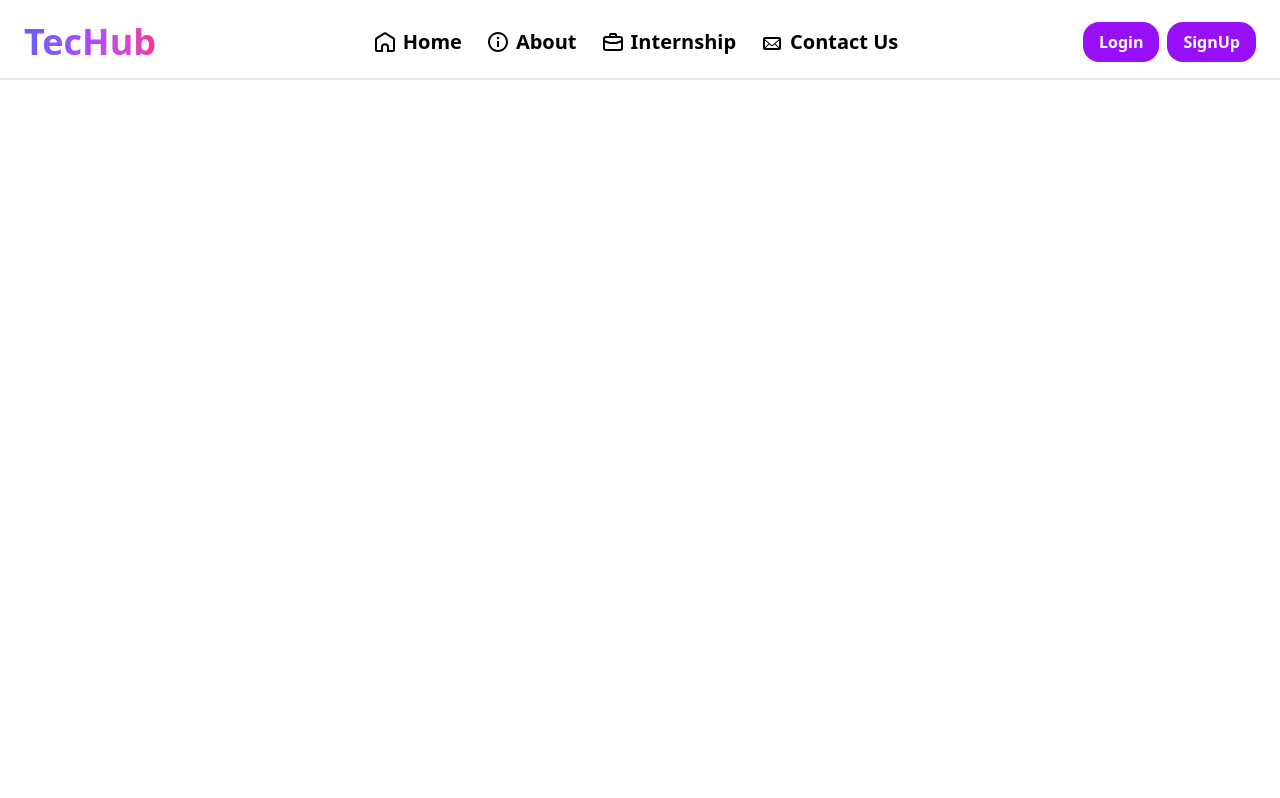
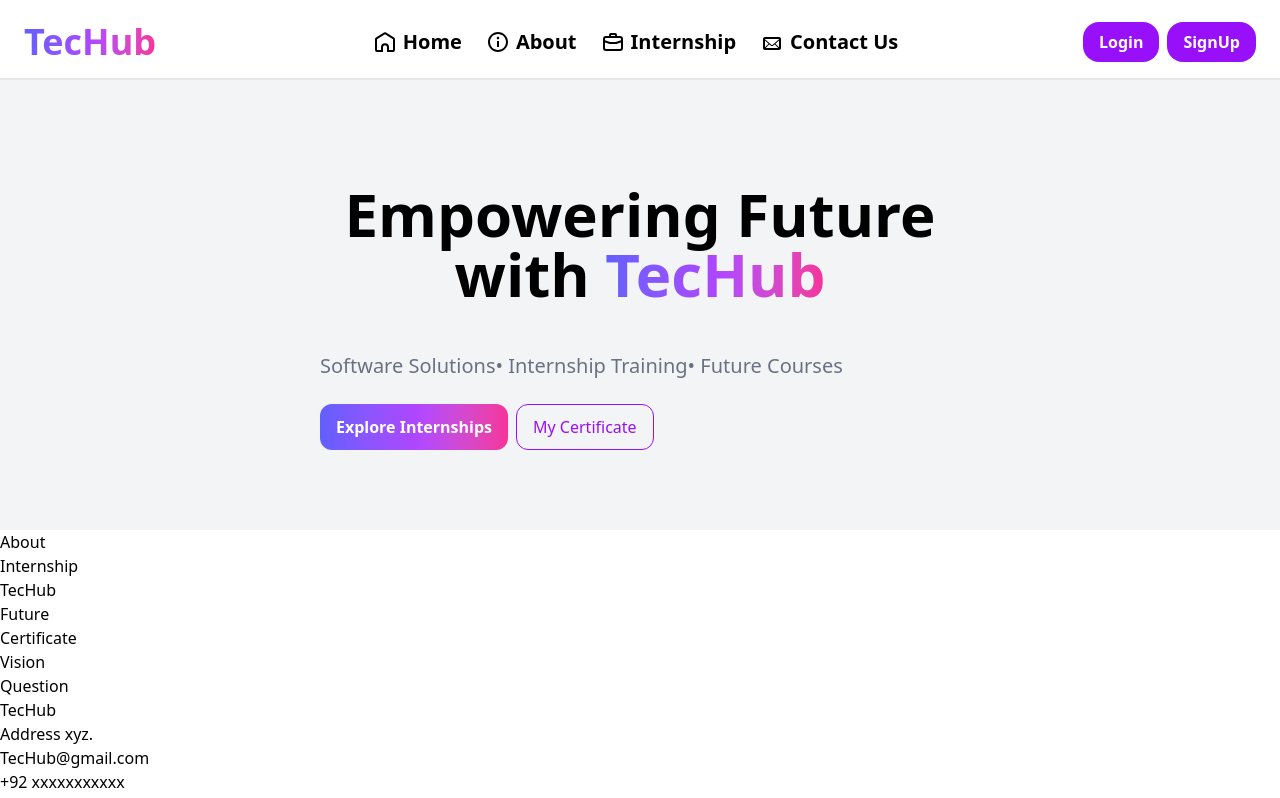
Before and after one commit to Muzamil-Fatima/Tec-Hub, a React app in the folder frontend/: page / in a window 1280 px wide. Shown: the top 798 px of the page. Built offline with nearby package versions, Linux system fonts and the light colour scheme; the HTML template or start-up script is replaced by a standard one.

Commit message:
Add file

```diff
--- a/frontend/src/App.jsx
+++ b/frontend/src/App.jsx
@@ -1,4 +1,6 @@
+import Footer from "./Components/Footer"
 import Navbar from "./Components/Navbar"
+import LandingPage from "./pages/Home/LandingPage"
 
 function App() {
 
@@ -6,6 +8,8 @@ function App() {
     <>
     <div className="text-black bg-white font">
       <Navbar />
+      <LandingPage />
+      <Footer />
     </div>
     </>
   )
--- a/frontend/src/pages/Home/About.jsx
+++ b/frontend/src/pages/Home/About.jsx
@@ -1,9 +1,12 @@
-import React from 'react'
+import React from "react";
 
 const About = () => {
   return (
-    <div>About</div>
-  )
-}
+    <div>
+      About
+<h2></h2>
+    </div>
+  );
+};
 
-export default About
+export default About;
--- a/frontend/src/pages/Home/Certificate.jsx
+++ b/frontend/src/pages/Home/Certificate.jsx
@@ -1,9 +1,12 @@
-import React from 'react'
+import React from "react";
 
 const Certificate = () => {
   return (
-    <div>Certificate</div>
-  )
-}
+    <div>
+      Certificate
+      <h2></h2>
+    </div>
+  );
+};
 
-export default Certificate
+export default Certificate;
--- a/frontend/src/pages/Home/Future.jsx
+++ b/frontend/src/pages/Home/Future.jsx
@@ -1,9 +1,12 @@
-import React from 'react'
+import React from "react";
 
 const Future = () => {
   return (
-    <div>Future</div>
-  )
-}
+    <div>
+      Future
+      <h2></h2>
+    </div>
+  );
+};
 
-export default Future
+export default Future;
--- a/frontend/src/pages/Home/Header.jsx
+++ b/frontend/src/pages/Home/Header.jsx
@@ -1,9 +1,33 @@
-import React from 'react'
+import React from "react";
 
 const Header = () => {
   return (
-    <div>Header</div>
-  )
-}
+    <div className="bg-gray-100">
+      <div className=" pt-20 pb-20 flex flex-col w-1/2 m-auto space-y-6 items-start">
+        <h2 className="font-extrabold text-6xl text-wrap p-6 text-center">
+          Empowering Future with{" "}
+          <span className="bg-linear-to-r from-indigo-500 via-purple-500 to-pink-500 bg-clip-text text-transparent">
+            TecHub
+          </span>{" "}
+        </h2>
+        <div>
+          <ul className="flex flex-row text-xl text-gray-500">
+            <li>Software Solutions </li>
+            <li>• Internship Training </li>
+            <li>• Future Courses</li>
+          </ul>
+        </div>
+        <div className="flex space-x-2">
+          <button className="bg-linear-to-r from-indigo-500 via-purple-500 to-pink-500 px-4 py-2.5 rounded-xl font-semibold text-white">
+            Explore Internships
+          </button>
+          <button className="hover:bg-purple-600 px-4 py-2.5 rounded-xl border border-purple-600 text-purple-600 hover:text-white">
+            My Certificate
+          </button>
+        </div>
+      </div>
+    </div>
+  );
+};
 
-export default Header
+export default Header;
--- a/frontend/src/pages/Home/Internship.jsx
+++ b/frontend/src/pages/Home/Internship.jsx
@@ -1,9 +1,12 @@
-import React from 'react'
+import React from "react";
 
 const Internship = () => {
   return (
-    <div>Internship</div>
-  )
-}
+    <div>
+      Internship
+      <h2></h2>
+    </div>
+  );
+};
 
-export default Internship
+export default Internship;
--- /dev/null
+++ b/frontend/src/pages/Home/LandingPage.jsx
@@ -0,0 +1,26 @@
+import React from "react";
+import Header from "./Header";
+import About from "./About";
+import Internship from "./Internship";
+import TecHub from "./TecHub";
+import Future from "./Future";
+import Certificate from "./Certificate";
+import Vision from "./Vision";
+import Question from "./Question";
+
+const LandingPage = () => {
+  return (
+    <div>
+      <Header />
+      <About />
+      <Internship />
+      <TecHub />
+      <Future />
+      <Certificate />
+      <Vision />
+      <Question />
+    </div>
+  );
+};
+
+export default LandingPage;
--- a/frontend/src/pages/Home/Question.jsx
+++ b/frontend/src/pages/Home/Question.jsx
@@ -1,9 +1,12 @@
-import React from 'react'
+import React from "react";
 
 const Question = () => {
   return (
-    <div>Question</div>
-  )
-}
+    <div>
+      Question
+      <h2></h2>
+    </div>
+  );
+};
 
-export default Question
+export default Question;
--- a/frontend/src/pages/Home/TecHub.jsx
+++ b/frontend/src/pages/Home/TecHub.jsx
@@ -1,9 +1,12 @@
-import React from 'react'
+import React from "react";
 
 const TecHub = () => {
   return (
-    <div>TecHub</div>
-  )
-}
+    <div>
+      TecHub
+      <h2></h2>
+    </div>
+  );
+};
 
-export default TecHub
+export default TecHub;
--- a/frontend/src/pages/Home/Vision.jsx
+++ b/frontend/src/pages/Home/Vision.jsx
@@ -1,9 +1,12 @@
-import React from 'react'
+import React from "react";
 
 const Vision = () => {
   return (
-    <div>Vision</div>
-  )
-}
+    <div>
+      Vision
+      <h2></h2>
+    </div>
+  );
+};
 
-export default Vision
+export default Vision;
```
